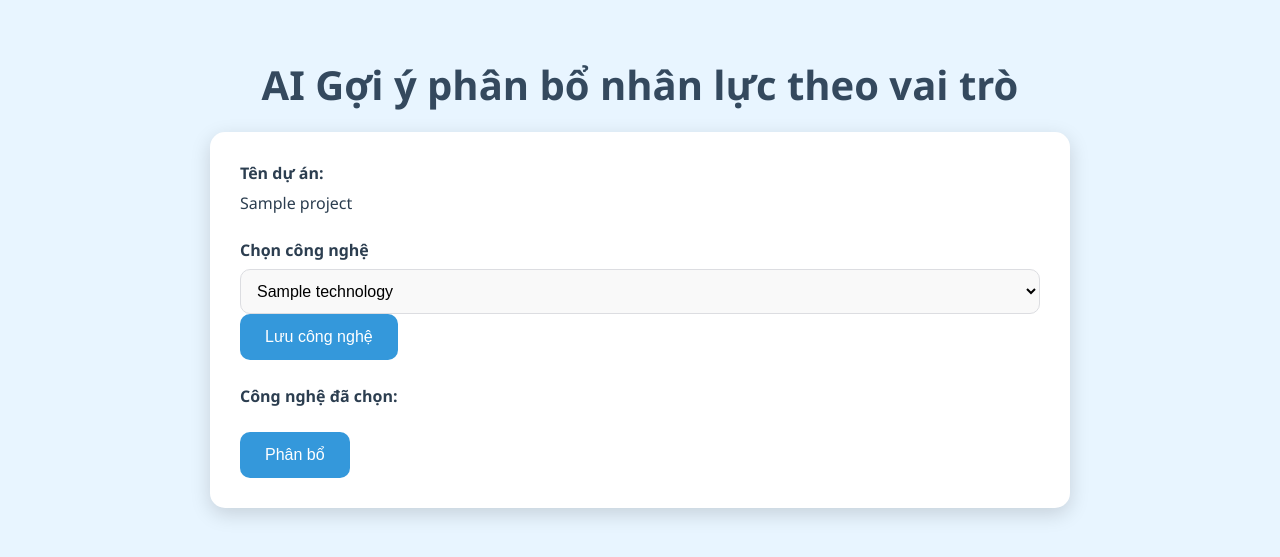
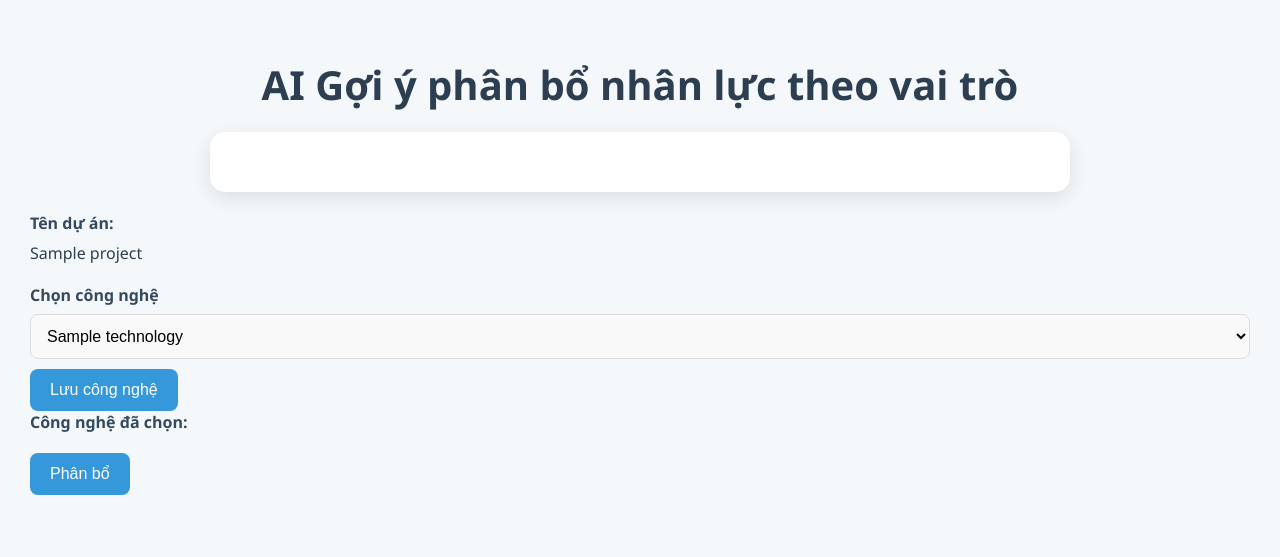
Before and after one commit to nguyenhoangtamm/PhantomAI-Project-Management, a Flask app: page /project/allocation_project/1 in a window 1280 px wide. Shown: the top 557 px of the page. Run offline with Flask 3, Linux system fonts and the light colour scheme; tables that the repository leaves empty hold one stand-in row (values such as "Sample post").

Commit message:
Refactor allocation project template; update styles for improved UI consistency, enhance button functionality, and streamline technology selection process.

```diff
--- a/src/app/templates/allocation/allocation_project.html
+++ b/src/app/templates/allocation/allocation_project.html
@@ -7,7 +7,7 @@
         <style>
             body {
                 font-family: "Segoe UI", sans-serif;
-                background-color: #e8f5ff;
+                background-color: #f4f8fb;
                 margin: 0;
                 padding: 30px;
                 color: #2c3e50;
@@ -15,7 +15,7 @@
 
             h1 {
                 text-align: center;
-                color: #34495e;
+                color: #2c3e50;
                 font-size: 2.5rem;
                 margin-bottom: 20px;
             }
@@ -26,19 +26,19 @@
                 background: #ffffff;
                 padding: 30px;
                 border-radius: 15px;
-                box-shadow: 0 6px 20px rgba(0, 0, 0, 0.15);
+                box-shadow: 0 6px 20px rgba(0, 0, 0, 0.1);
                 margin-top: 20px;
             }
 
             .form-group {
-                margin-bottom: 25px;
+                margin-bottom: 20px;
             }
 
             label {
                 display: block;
                 font-weight: 600;
                 margin-bottom: 8px;
-                color: #2c3e50;
+                color: #34495e;
                 font-size: 1rem;
             }
 
@@ -46,7 +46,7 @@
             select {
                 width: 100%;
                 padding: 12px;
-                border-radius: 10px;
+                border-radius: 8px;
                 border: 1px solid #dcdde1;
                 font-size: 1rem;
                 background-color: #f9f9f9;
@@ -60,12 +60,12 @@
             }
 
             button {
-                padding: 14px 25px;
+                padding: 12px 20px;
                 background-color: #3498db;
                 color: white;
                 border: none;
                 font-size: 1rem;
-                border-radius: 10px;
+                border-radius: 8px;
                 cursor: pointer;
                 transition: background-color 0.3s ease, transform 0.2s ease;
             }
@@ -73,6 +73,33 @@
             button:hover {
                 background-color: #2980b9;
                 transform: translateY(-2px);
+            }
+
+            #saveTechBtn {
+                margin-top: 10px;
+                display: inline-block;
+            }
+
+            #selectedTechnologies ul {
+                list-style: none;
+                padding: 0;
+                margin: 0;
+            }
+
+            #selectedTechnologies li {
+                background: #ecf0f1;
+                padding: 10px;
+                border-radius: 8px;
+                margin-bottom: 8px;
+                font-size: 0.95rem;
+                display: flex;
+                justify-content: space-between;
+                align-items: center;
+            }
+
+            #selectedTechnologies li span {
+                font-weight: bold;
+                color: #2c3e50;
             }
 
             .results {
@@ -157,43 +179,29 @@
                 ) {
                     const li = document.createElement("li");
                     li.dataset.id = techId;
-                            li.textContent = techName;
+                    li.innerHTML = `<span>${techName}</span>`;
                     techList.appendChild(li);
                 }
             });
-                </script>
 
-                <button type="submit" id="submitBtn">Phân bổ</button>
-
-                <div class="results" id="results">
-                    <h2>Kết quả phân bổ:</h2>
-                    <div id="output"></div>
-                </div>
-            </div>
-        </form>
-
-        <script>
             document
                 .getElementById("form")
                 .addEventListener("submit", async function (e) {
                     e.preventDefault();
 
                     const formData = new FormData(this);
-
-                    // Thu thập danh sách các ID công nghệ đã chọn
                     const techList = document.getElementById("techList");
                     const selectedTechIds = [...techList.children].map(
                         (li) => li.dataset.id
                     );
 
-                    // Thêm danh sách ID công nghệ vào formData
                     formData.append(
                         "selectedTechnologies",
                         JSON.stringify(selectedTechIds)
                     );
 
                     const data = {
-                        project_id: "{{ project.id }}", // Use the project ID from the template context
+                        project_id: "{{ project.id }}",
                         technologies: formData.get("selectedTechnologies"),
                     };
 
@@ -209,29 +217,20 @@
                     const resultsDiv = document.getElementById("results");
                     const outputDiv = document.getElementById("output");
 
-                    // Hiển thị kết quả
                     resultsDiv.style.display = "block";
-                    outputDiv.innerHTML = ""; // Xóa nội dung cũ
+                    outputDiv.innerHTML = "";
 
                     if (json) {
-                        // Hiển thị thông tin dự án
                         outputDiv.innerHTML += `
                             <h3>Tên dự án: ${json.project_name}</h3>
                             <p><strong>Chi phí:</strong> ${json.cost}</p>
                             <p><strong>Thời gian thực hiện:</strong> ${json.duration} tháng</p>
                         `;
-                        // Thêm nút xác nhận và hủy bỏ
+
                         const confirmButton = document.createElement("button");
                         confirmButton.textContent = "Xác nhận";
-                        confirmButton.style.marginRight = "10px";
-                        confirmButton.style.padding = "10px 20px";
                         confirmButton.style.backgroundColor = "#27ae60";
-                        confirmButton.style.color = "white";
-                        confirmButton.style.border = "none";
-                        confirmButton.style.borderRadius = "5px";
-                        confirmButton.style.cursor = "pointer";
 
-                        // Thêm sự kiện cho nút xác nhận
                         confirmButton.addEventListener("click", async () => {
                             const allocationData = {
                                 project_id: "{{ project.id }}",
@@ -263,25 +261,13 @@
 
                         const cancelButton = document.createElement("button");
                         cancelButton.textContent = "Hủy bỏ";
-                        cancelButton.style.padding = "10px 20px";
                         cancelButton.style.backgroundColor = "#e74c3c";
-                        cancelButton.style.color = "white";
-                        cancelButton.style.border = "none";
-                        cancelButton.style.borderRadius = "5px";
-                        cancelButton.style.cursor = "pointer";
-
-                        // Thêm sự kiện cho nút
-                        confirmButton.addEventListener("click", () => {
-                            resultsDiv.style.display = "none";
-                            outputDiv.innerHTML = "";
-                        });
 
                         cancelButton.addEventListener("click", () => {
                             resultsDiv.style.display = "none";
                             outputDiv.innerHTML = "";
                         });
 
-                        // Thêm nút vào giao diện
                         outputDiv.appendChild(confirmButton);
                         outputDiv.appendChild(cancelButton);
                     } else {
```
Also changed, not shown: other parts of src/app/templates/allocation/allocation_project.html (+23 -29 lines). Lines whose indentation alone changed are shown as unchanged.
